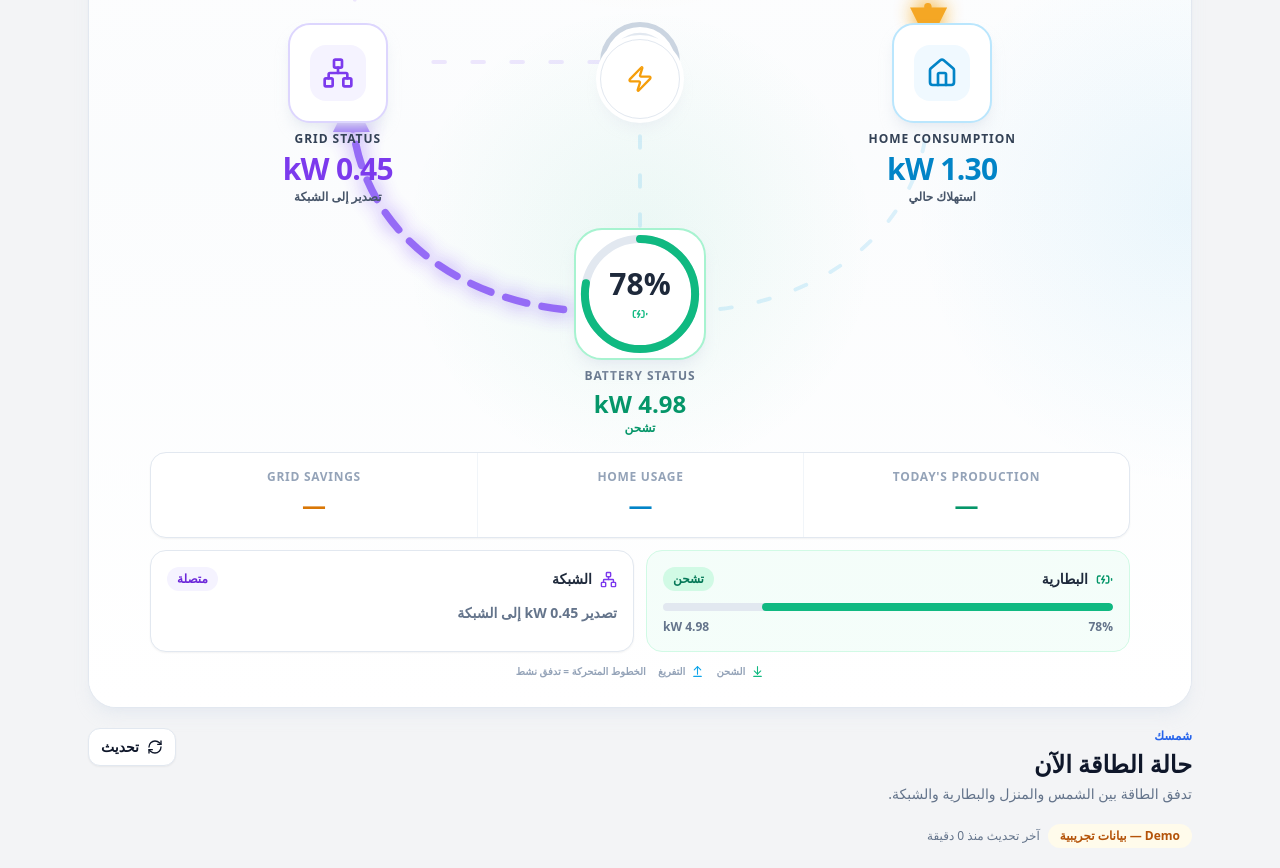
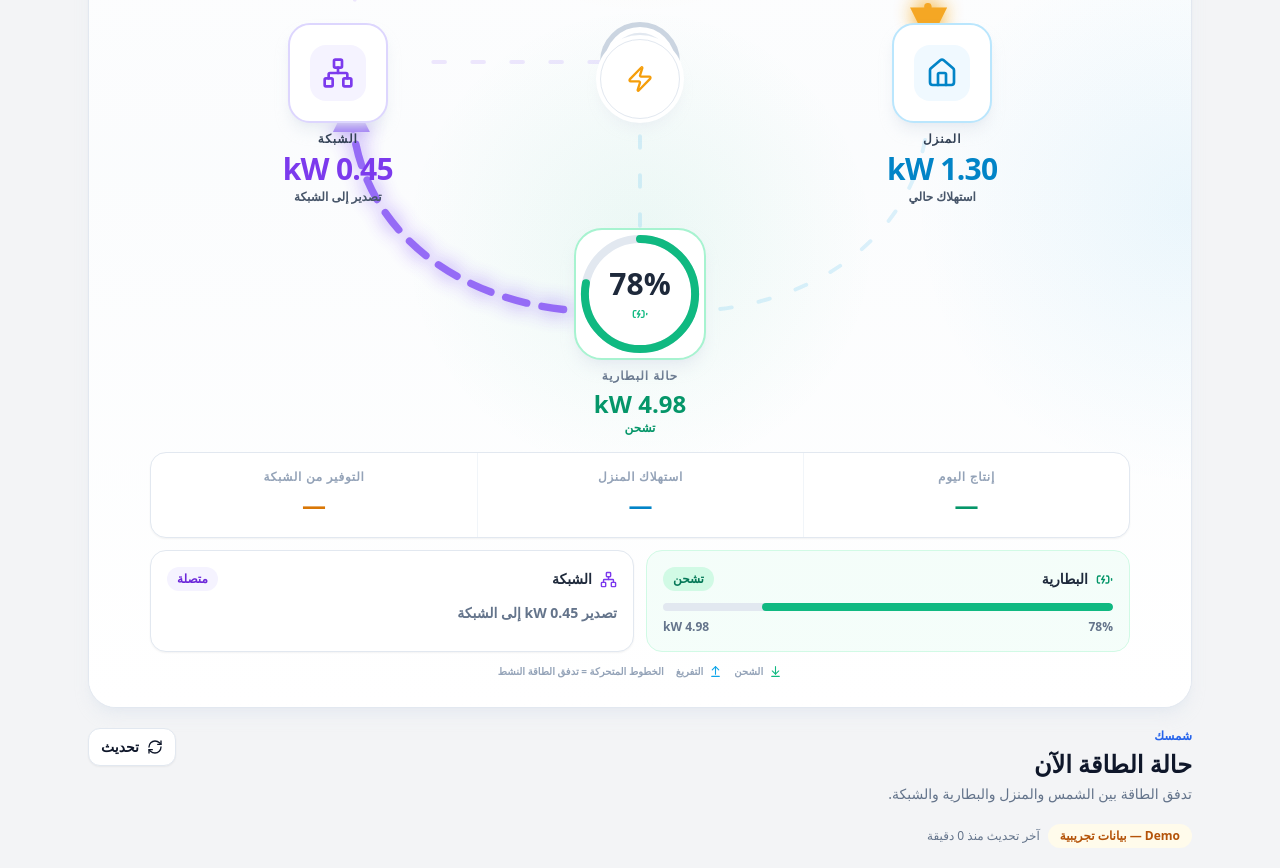
Before and after one commit to mahmoudbir-glitch/Shamsak, a Next.js app: page / in a window 1280 px wide. Shown: the part 560-1428 px from the top of the page. Built offline with nearby package versions, Linux system fonts and the light colour scheme.

Commit message:
feat: localize interactive solar hero

```diff
--- a/src/components/solar-hero.tsx
+++ b/src/components/solar-hero.tsx
@@ -132,7 +132,7 @@ function BatteryNode({
           />
         </div>
       </div>
-      <p className="mt-2 text-[10px] font-black tracking-[0.08em] text-slate-500 sm:text-xs">BATTERY STATUS</p>
+      <p className="mt-2 text-[10px] font-black tracking-[0.08em] text-slate-500 sm:text-xs">حالة البطارية</p>
       <p className={`mt-1 text-lg font-black sm:text-2xl ${discharging ? "text-sky-600" : "text-emerald-600"}`}>
         {kw(power)} kW
       </p>
@@ -340,13 +340,13 @@ export function SolarHero({ data }: SolarHeroProps) {
             />
 
             <div className="absolute left-1/2 top-[3%] z-20 -translate-x-1/2">
-              <EnergyNode variant="solar" title="SOLAR" value={`${kw(data.solarPowerW)} kW`} subtitle={solarActive ? "إنتاج حالي" : "لا إنتاج حاليًا"} icon={<Sun size={34} aria-hidden="true" />} />
+              <EnergyNode variant="solar" title="الشمس" value={`${kw(data.solarPowerW)} kW`} subtitle={solarActive ? "إنتاج حالي" : "لا إنتاج حاليًا"} icon={<Sun size={34} aria-hidden="true" />} />
             </div>
 
             <div className="absolute left-[1%] top-[45%] z-20">
               <EnergyNode
                 variant="grid"
-                title="GRID STATUS"
+                title="الشبكة"
                 value={!data.gridConnected ? "مفصولة" : `${kw(data.gridPowerW)} kW`}
                 subtitle={!data.gridConnected ? "لا يوجد اتصال" : gridImport ? "سحب من الشبكة" : gridExport ? "تصدير إلى الشبكة" : "متوازنة"}
                 icon={<Network size={32} aria-hidden="true" />}
@@ -354,7 +354,7 @@ export function SolarHero({ data }: SolarHeroProps) {
             </div>
 
             <div className="absolute right-[1%] top-[45%] z-20">
-              <EnergyNode variant="home" title="HOME CONSUMPTION" value={`${kw(data.homePowerW)} kW`} subtitle={homeActive ? "استهلاك حالي" : "لا استهلاك حاليًا"} icon={<Home size={32} aria-hidden="true" />} />
+              <EnergyNode variant="home" title="المنزل" value={`${kw(data.homePowerW)} kW`} subtitle={homeActive ? "استهلاك حالي" : "لا استهلاك حاليًا"} icon={<Home size={32} aria-hidden="true" />} />
             </div>
 
             <div className="absolute bottom-[2%] left-1/2 z-20 -translate-x-1/2">
@@ -370,12 +370,12 @@ export function SolarHero({ data }: SolarHeroProps) {
 
           <div className="grid grid-cols-3 overflow-hidden rounded-2xl border border-slate-200 bg-white shadow-sm">
             <div className="border-l border-slate-100">
-              <Stat label="TODAY'S PRODUCTION" value={data.todayProductionKWh != null ? `${data.todayProductionKWh.toFixed(1)} kWh` : "—"} toneClass="text-emerald-600" />
+              <Stat label="إنتاج اليوم" value={data.todayProductionKWh != null ? `${data.todayProductionKWh.toFixed(1)} kWh` : "—"} toneClass="text-emerald-600" />
             </div>
             <div className="border-l border-slate-100">
-              <Stat label="HOME USAGE" value={data.todayHomeUsageKWh != null ? `${data.todayHomeUsageKWh.toFixed(1)} kWh` : "—"} toneClass="text-sky-600" />
+              <Stat label="استهلاك المنزل" value={data.todayHomeUsageKWh != null ? `${data.todayHomeUsageKWh.toFixed(1)} kWh` : "—"} toneClass="text-sky-600" />
             </div>
-            <Stat label="GRID SAVINGS" value={data.todayGridSavings != null ? `${data.todayGridSavings.toFixed(1)} kWh` : "—"} toneClass="text-amber-600" />
+            <Stat label="التوفير من الشبكة" value={data.todayGridSavings != null ? `${data.todayGridSavings.toFixed(1)} kWh` : "—"} toneClass="text-amber-600" />
           </div>
 
           <div className="mt-3 grid gap-3 sm:grid-cols-2">
@@ -421,7 +421,7 @@ export function SolarHero({ data }: SolarHeroProps) {
           <div className="mt-3 flex flex-wrap items-center justify-center gap-3 text-[10px] font-bold text-slate-400">
             <span className="inline-flex items-center gap-1.5"><ArrowDownToLine size={13} className="text-emerald-500" aria-hidden="true" />الشحن</span>
             <span className="inline-flex items-center gap-1.5"><ArrowUpFromLine size={13} className="text-sky-500" aria-hidden="true" />التفريغ</span>
-            <span>الخطوط المتحركة = تدفق نشط</span>
+            <span>الخطوط المتحركة = تدفق الطاقة النشط</span>
           </div>
         </div>
       </div>
```
